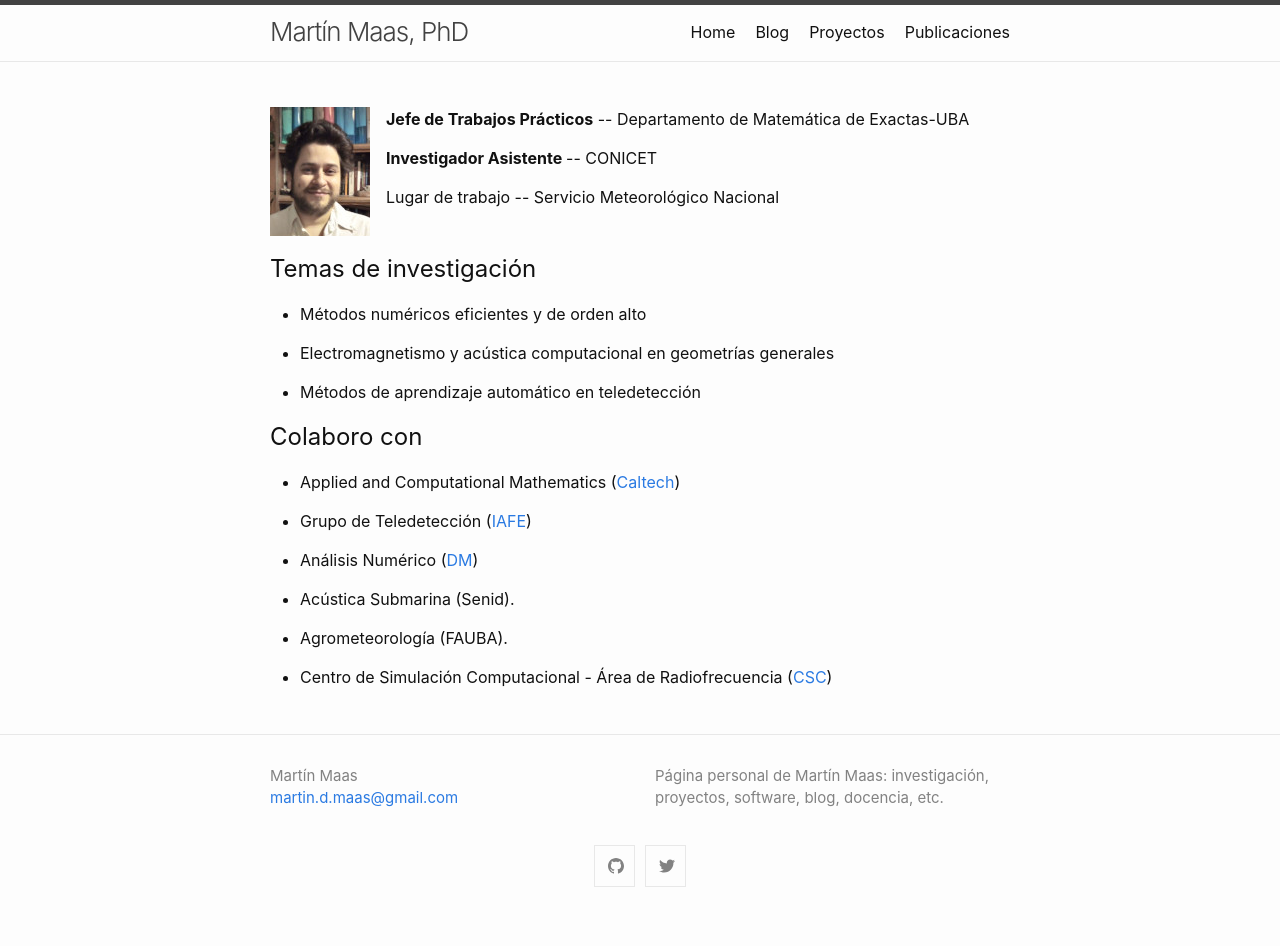
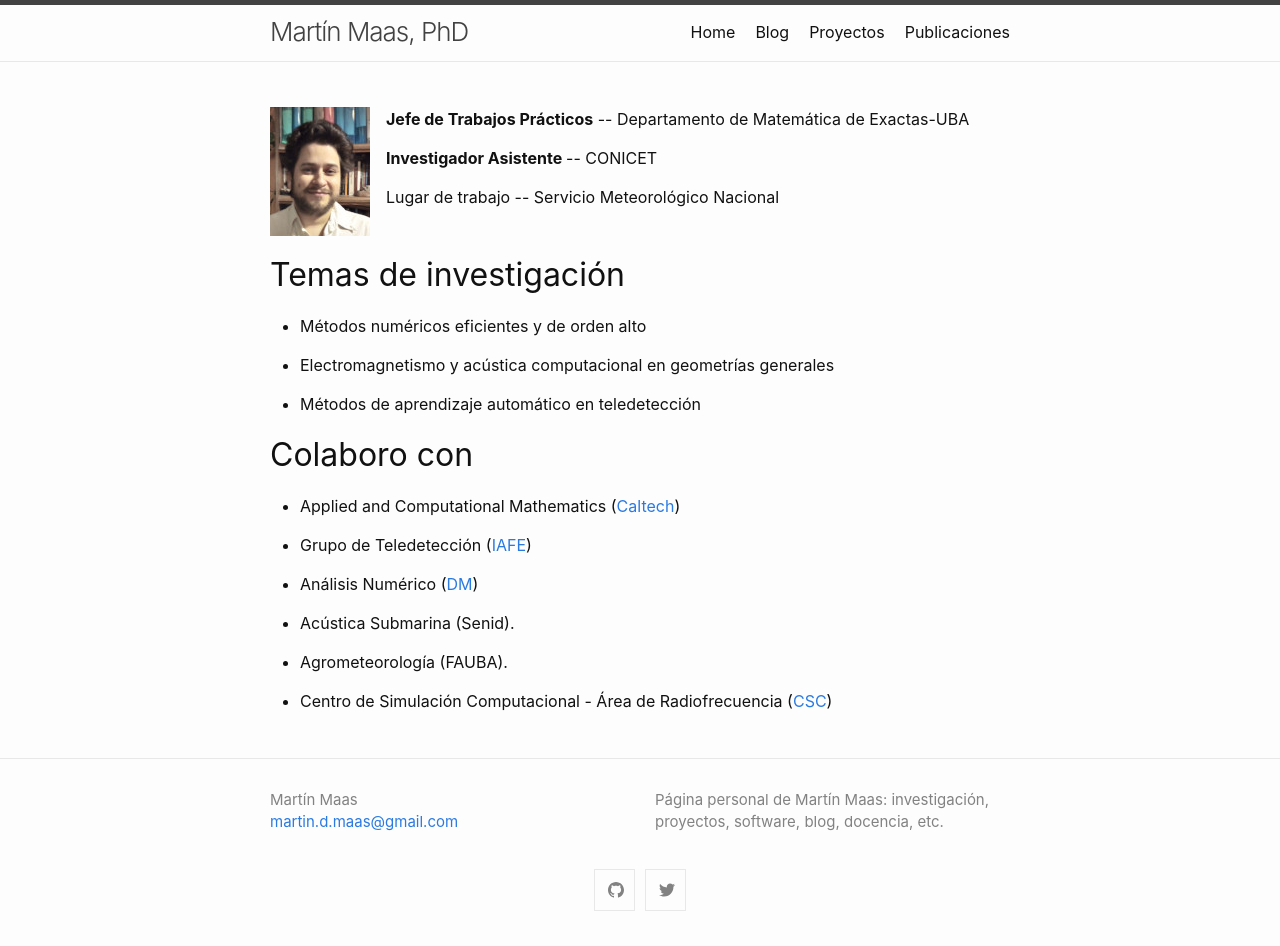
Before and after one commit to mdmaas/mdmaas.github.io, a Jekyll site: the page built from index.md, in a window 1280 px wide. Built offline with Jekyll 4.4.1, drawn with Linux system fonts in a browser that asks for light colours; before the commit the page ends 922 px from its top, so only the background shows below that.

```diff
--- a/index.md
+++ b/index.md
@@ -12,7 +12,7 @@ layout: default
 <p> Lugar de trabajo -- Servicio Meteorológico Nacional</p>
 <p style="clear:left;"></p>
 
-## Temas de investigación
+# Temas de investigación
 
 - Métodos numéricos eficientes y de orden alto
 
@@ -21,7 +21,7 @@ layout: default
 - Métodos de aprendizaje automático en teledetección
 
 
-## Colaboro con
+# Colaboro con
 
 - Applied and Computational Mathematics (<a href="http://www.its.caltech.edu/~obruno/">Caltech</a>)
 
```
